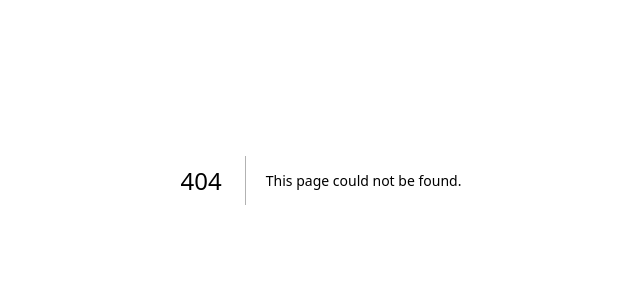
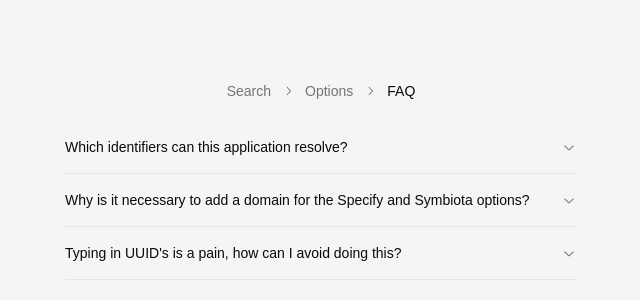
Before and after one commit to mark-pitblado/dwca-router, a Next.js app: page /faq/1 in a window 1280 px wide. Before the commit this address had no page. Shown: the part 220-520 px from the top of the page, without its empty margins (319-959 px from the left). Built offline with nearby package versions, Linux system fonts and the light colour scheme.

Commit message:
add faq page

```diff
--- /dev/null
+++ b/app/faq/[uuid]/page.tsx
@@ -0,0 +1,92 @@
+import {
+  Accordion,
+  AccordionItem,
+  AccordionTrigger,
+  AccordionContent,
+} from "@/components/ui/accordion";
+import {
+  Breadcrumb,
+  BreadcrumbItem,
+  BreadcrumbLink,
+  BreadcrumbList,
+  BreadcrumbPage,
+  BreadcrumbSeparator,
+} from "@/components/ui/breadcrumb";
+
+import Link from "next/link";
+import Image from "next/image";
+
+export default async function FAQPage({
+  params,
+}: {
+  params: { uuid: string };
+}) {
+  const { uuid } = params;
+
+  return (
+    <div className="flex flex-col justify-center p-4 items-center min-h-screen bg-[#f5f5f5]">
+      <Breadcrumb>
+        <BreadcrumbList>
+          <BreadcrumbItem>
+            <BreadcrumbLink href="/">Search</BreadcrumbLink>
+          </BreadcrumbItem>
+          <BreadcrumbSeparator />
+          <BreadcrumbItem>
+            <BreadcrumbLink href={`/${uuid}`}>Options</BreadcrumbLink>
+          </BreadcrumbItem>
+          <BreadcrumbSeparator />
+          <BreadcrumbItem>
+            <BreadcrumbPage>FAQ</BreadcrumbPage>
+          </BreadcrumbItem>
+        </BreadcrumbList>
+      </Breadcrumb>{" "}
+      <Accordion
+        type="single"
+        collapsible
+        className="pt-5 w-full max-w-lg text-left"
+      >
+        <AccordionItem value="item-1">
+          <AccordionTrigger className="text-left">
+            Which identifiers can this application resolve?
+          </AccordionTrigger>
+          <AccordionContent>
+            This application can resolve UUID v1 and UUID v4 occurrenceID's, as
+            defined in{" "}
+            <Link
+              href="http://rs.tdwg.org/dwc/terms/occurrenceID"
+              className="text-blue-500 text-underline"
+            >
+              Darwin Core
+            </Link>
+          </AccordionContent>
+        </AccordionItem>
+        <AccordionItem value="item-2">
+          <AccordionTrigger className="text-left">
+            Why is it necessary to add a domain for the Specify and Symbiota
+            options?
+          </AccordionTrigger>
+          <AccordionContent>
+            Specify and Symbiota exist on individually run instances, rather
+            than one central place. Therefore, in order for the application to
+            know which instance to redirect to, it needs to know the specific
+            domain. For Specify, you should have access to your instance only.
+            The demo instance is a great option to test out how the button
+            works, as it does not require a login.
+          </AccordionContent>
+        </AccordionItem>
+        <AccordionItem value="item-3">
+          <AccordionTrigger className="text-left">
+            Typing in UUID's is a pain, how can I avoid doing this?
+          </AccordionTrigger>
+          <AccordionContent>
+            The application is primarily intended to open up options after
+            scanning a code. For example, a given specimen can have a code that
+            encodes "https://dwca.net/4c906ce8-a2bf-425f-8d50-82197e918028".
+            Then when this code is scanned, it will go directly to the Options
+            page. You can generate a code from the options page to try it out!
+          </AccordionContent>
+        </AccordionItem>
+      </Accordion>
+    </div>
+  );
+}
```
